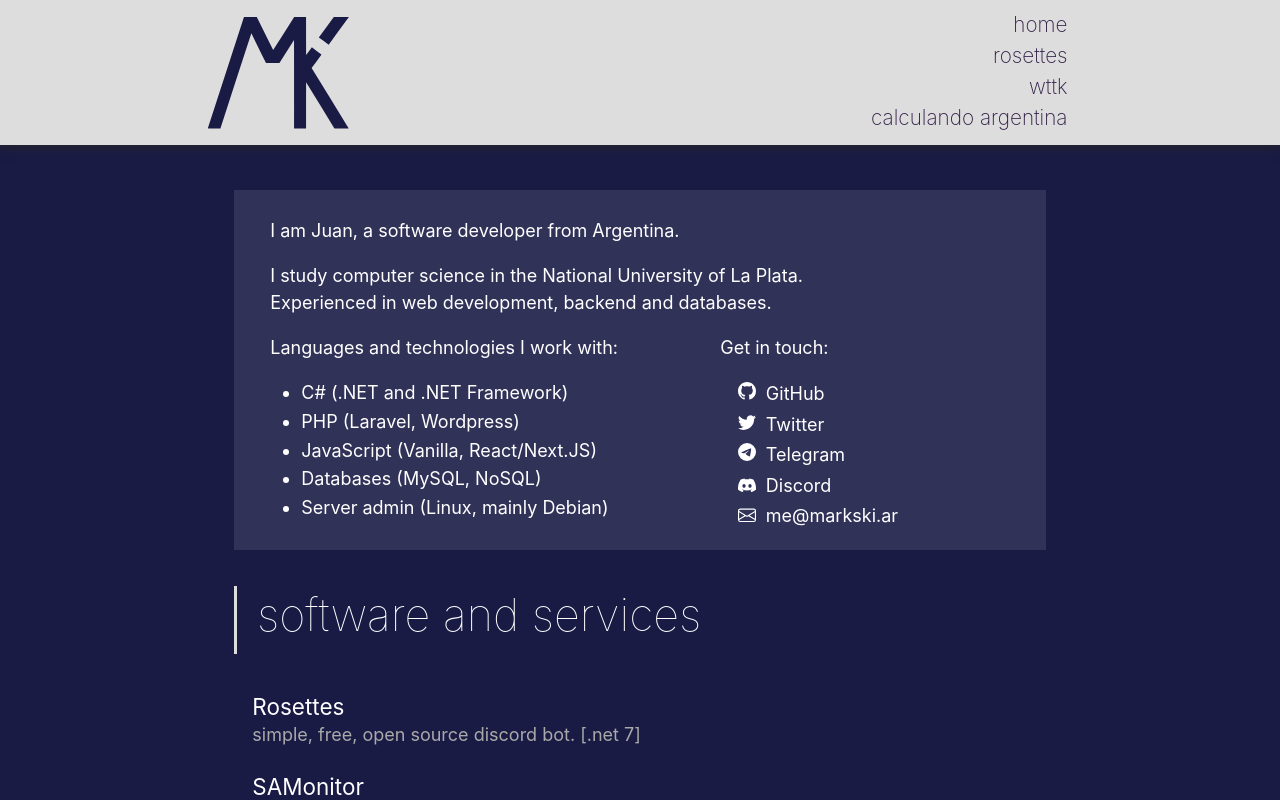
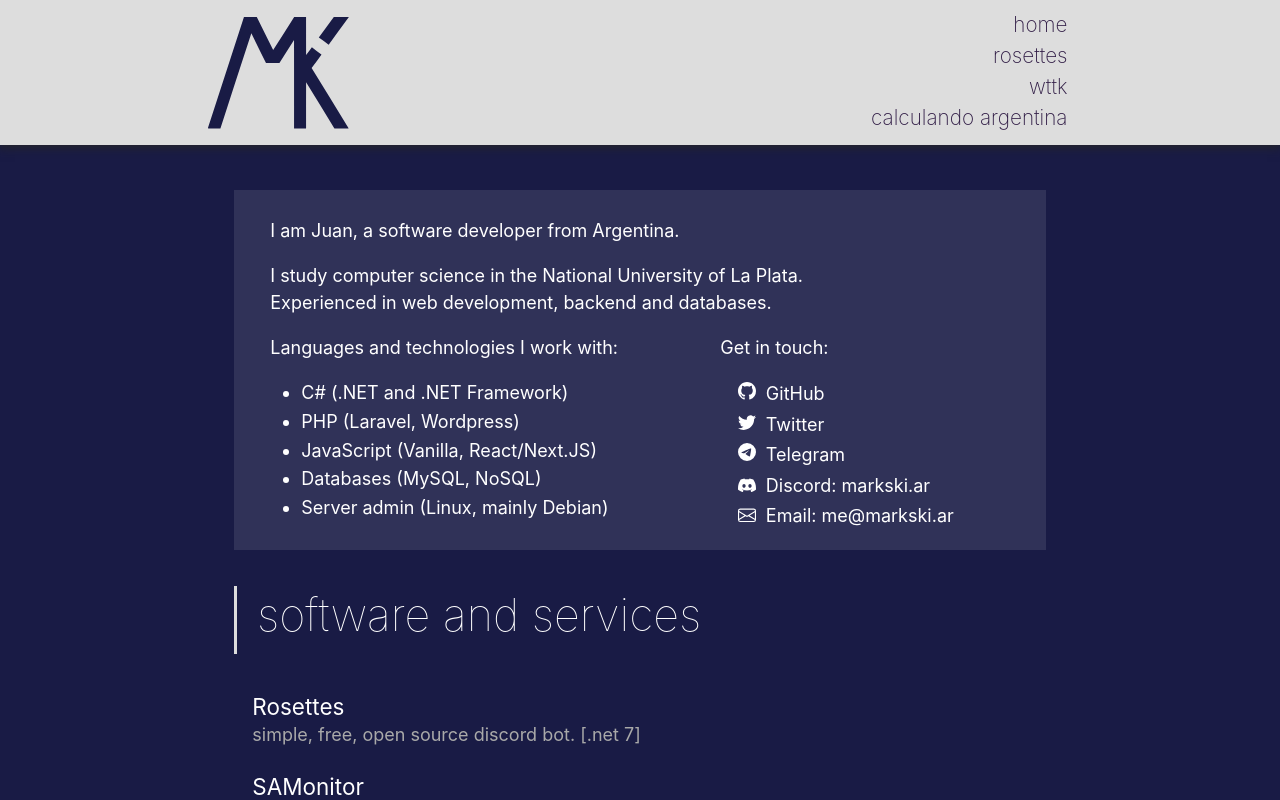
Before and after one commit to markski1/markski.ar, a Next.js app: page / in a window 1280 px wide. Shown: the top 800 px of the page. Built offline with nearby package versions, Linux system fonts and the light colour scheme.

Commit message:
Contact method update

```diff
--- a/pages/index.tsx
+++ b/pages/index.tsx
@@ -45,8 +45,8 @@ export default function Home({ posts }) {
 							<span className={utilStyles.listMargin}><GetIcon icon="github" /> <a className={utilStyles.contactLink} href="https://www.github.com/markski1">GitHub</a><br /></span>
 							<span className={utilStyles.listMargin}><GetIcon icon="twitter" /> <a className={utilStyles.contactLink} href="https://www.twitter.com/a_markski">Twitter</a><br /></span>
 							<span className={utilStyles.listMargin}><GetIcon icon="telegram" /> <a className={utilStyles.contactLink} href="https://www.telegram.me/Markski">Telegram</a><br /></span>
-							<span className={utilStyles.listMargin}><GetIcon icon="discord" /> <a className={utilStyles.contactLink} href="discord:markski.ar">Discord</a><br /></span>
-							<span className={utilStyles.listMargin}><GetIcon icon="email" /> <a className={utilStyles.contactLink} href="mailto:me@markski.ar">me@markski.ar</a></span>
+							<span className={utilStyles.listMargin}><GetIcon icon="discord" /> <a className={utilStyles.contactLink} href="discord:markski.ar">Discord: markski.ar</a><br /></span>
+							<span className={utilStyles.listMargin}><GetIcon icon="email" /> <a className={utilStyles.contactLink} href="mailto:me@markski.ar">Email: me@markski.ar</a></span>
 						</div>
 					</Grid>
 				</Grid>
```
